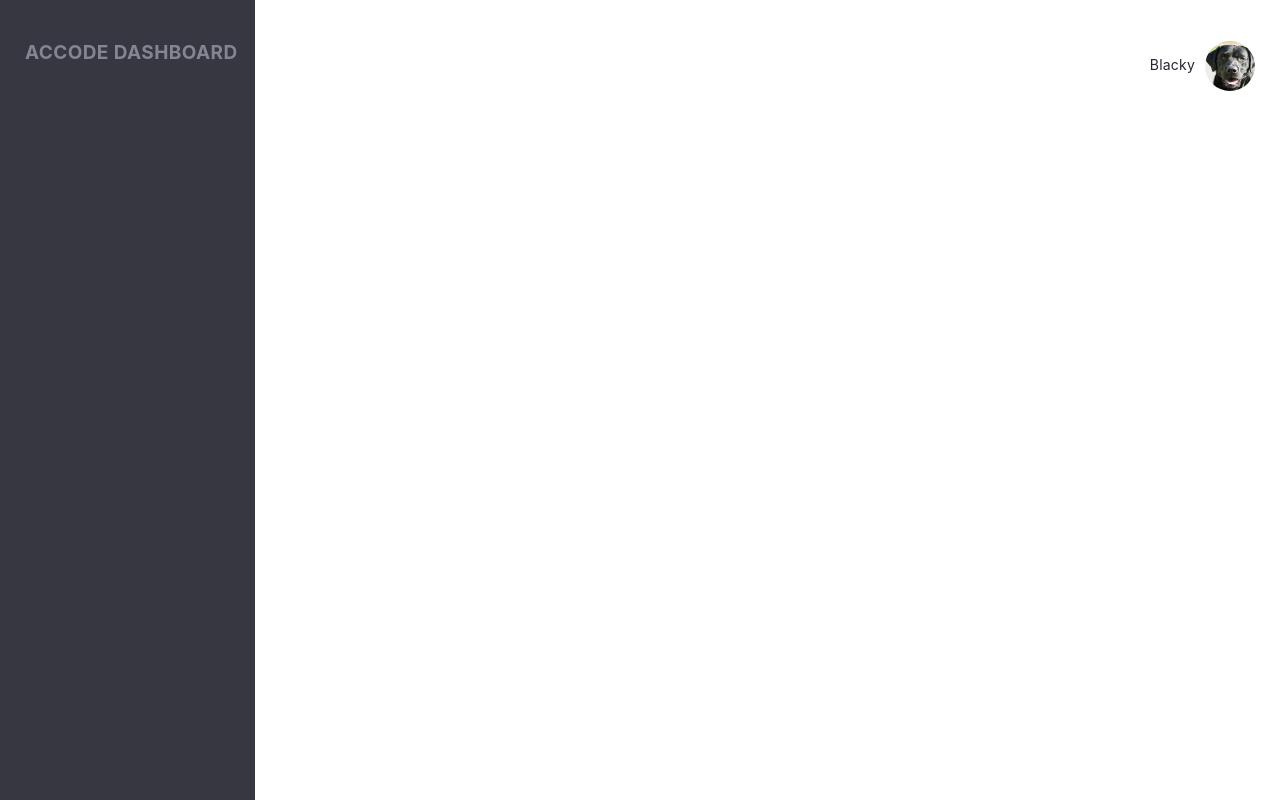
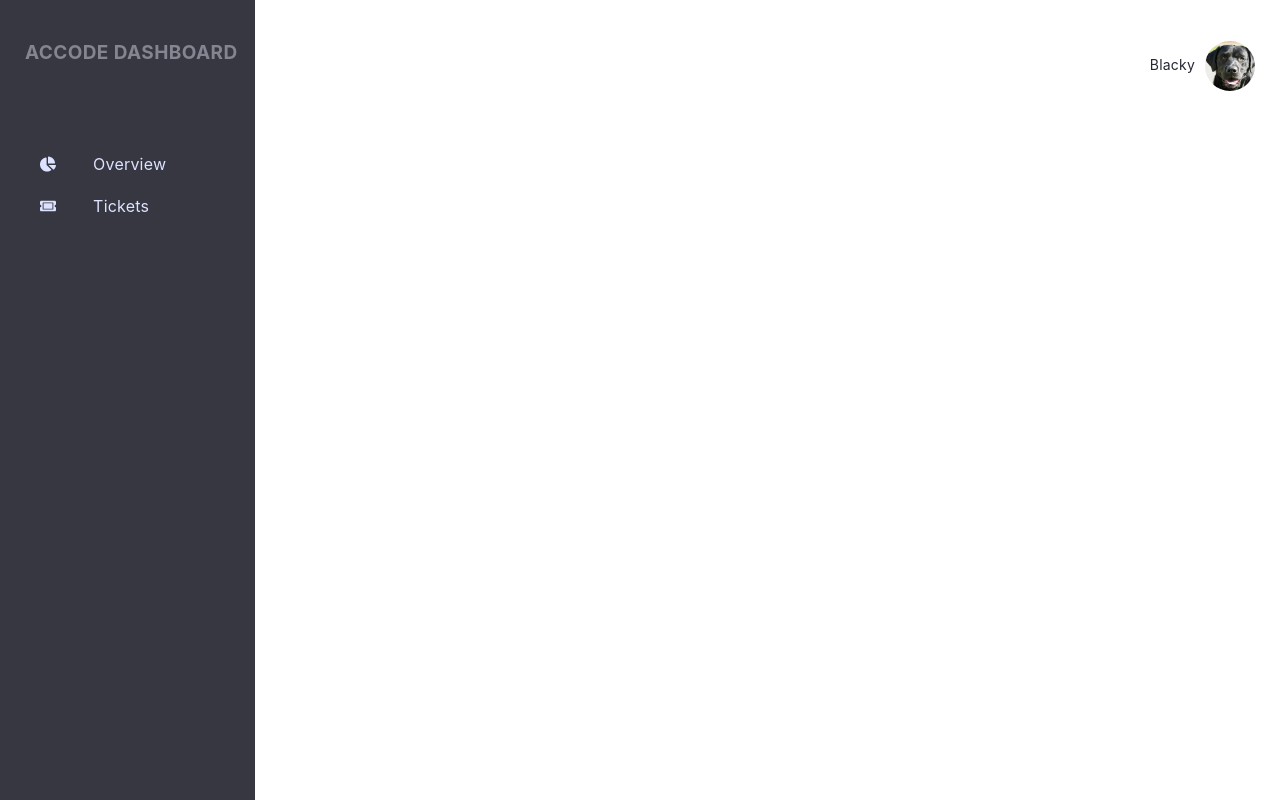
Before and after one commit to accodein/react-dashboard, a React (Create React App) app: page / in a window 1280 px wide. Built offline with nearby package versions, Linux system fonts and the light colour scheme.

Commit message:
added sidebar menu

```diff
--- a/package.json
+++ b/package.json
@@ -8,6 +8,7 @@
     "@testing-library/user-event": "^12.1.10",
     "react": "^17.0.2",
     "react-dom": "^17.0.2",
+    "react-icons": "^4.2.0",
     "react-scripts": "4.0.3",
     "sass": "^1.32.8",
     "web-vitals": "^1.0.1"
--- a/src/contents/sidebar.js
+++ b/src/contents/sidebar.js
@@ -1,6 +1,7 @@
 import React, { Component } from "react";
 import classes from "./styles/sidebar.module.scss";
 import Dog from "../assets/labrador.jpg";
+import { FaChartPie, FaTicketAlt } from "react-icons/fa";
 
 class Sidebar extends Component {
   render() {
@@ -8,7 +9,20 @@ class Sidebar extends Component {
       <div className={classes.MainSidebar}>
         <div className={classes.Sidebar}>
           <div className={classes.Logo}>Accode Dashboard</div>
+          <div>
+            <ul className={classes.Menu}>
+              <li>
+                <FaChartPie />
+                &emsp; &emsp;<span>Overview</span>
+              </li>
+              <li>
+                <FaTicketAlt />
+                &emsp; &emsp;<span>Tickets</span>
+              </li>
+            </ul>
+          </div>
         </div>
+
         <div className={classes.User}>
           <p>Blacky</p>
           <img src={Dog} alt="User" />
--- a/src/contents/styles/sidebar.module.scss
+++ b/src/contents/styles/sidebar.module.scss
@@ -28,6 +28,26 @@
     opacity: 0.7;
 }
 
+.Menu {
+    position: absolute;
+    display: flex;
+    flex-direction: column;
+    text-align: left;
+    font-weight: normal;
+    line-height: 40px;
+    letter-spacing: 0.2px;
+    font-size: 16px;
+    color: #DDE2FF;
+
+    li{
+        list-style: none;
+
+        span {
+            vertical-align:5%
+        }
+    }
+}
+
 .User {
     position: absolute;
     right: 0;
```
Also changed, not shown: 1 other file (tests, documents, lock files or other folders).
